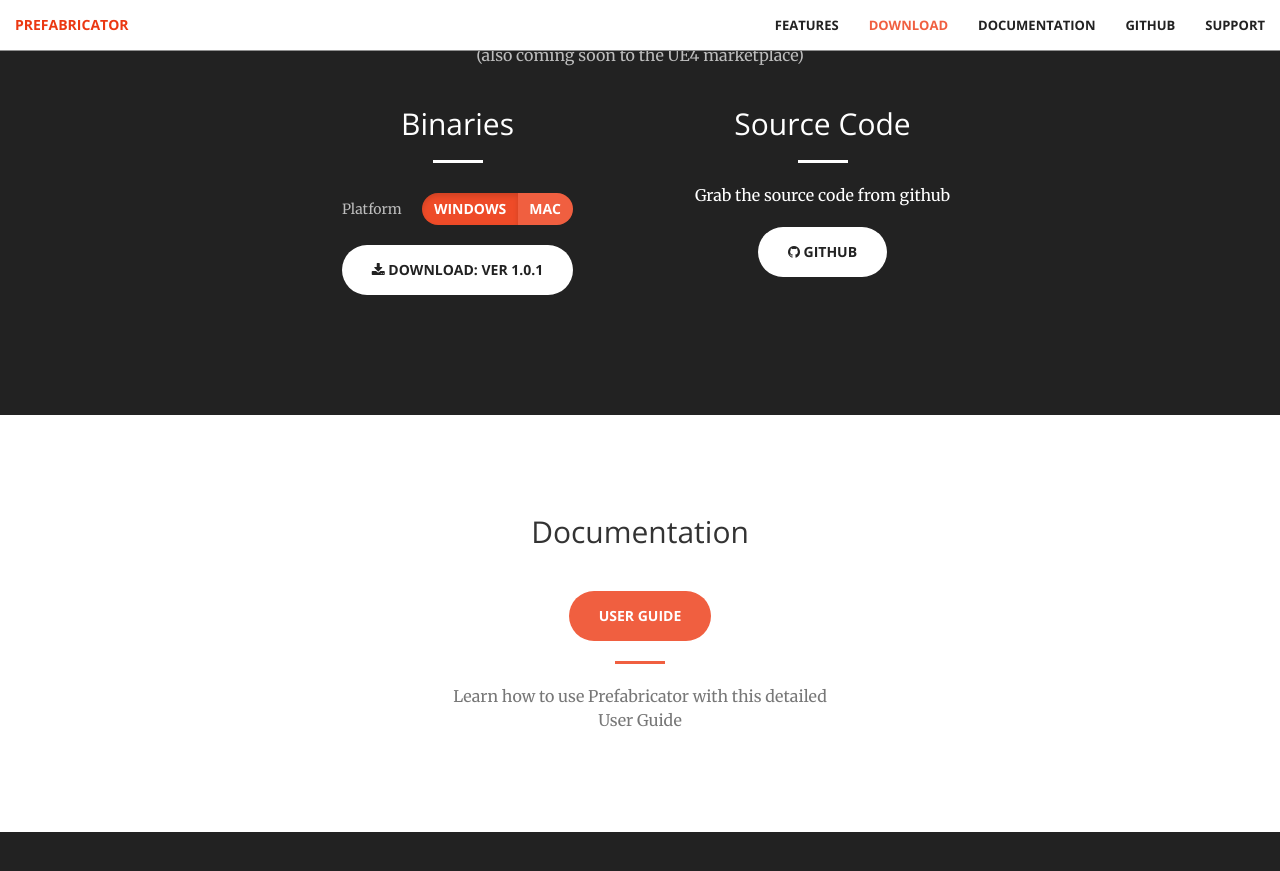
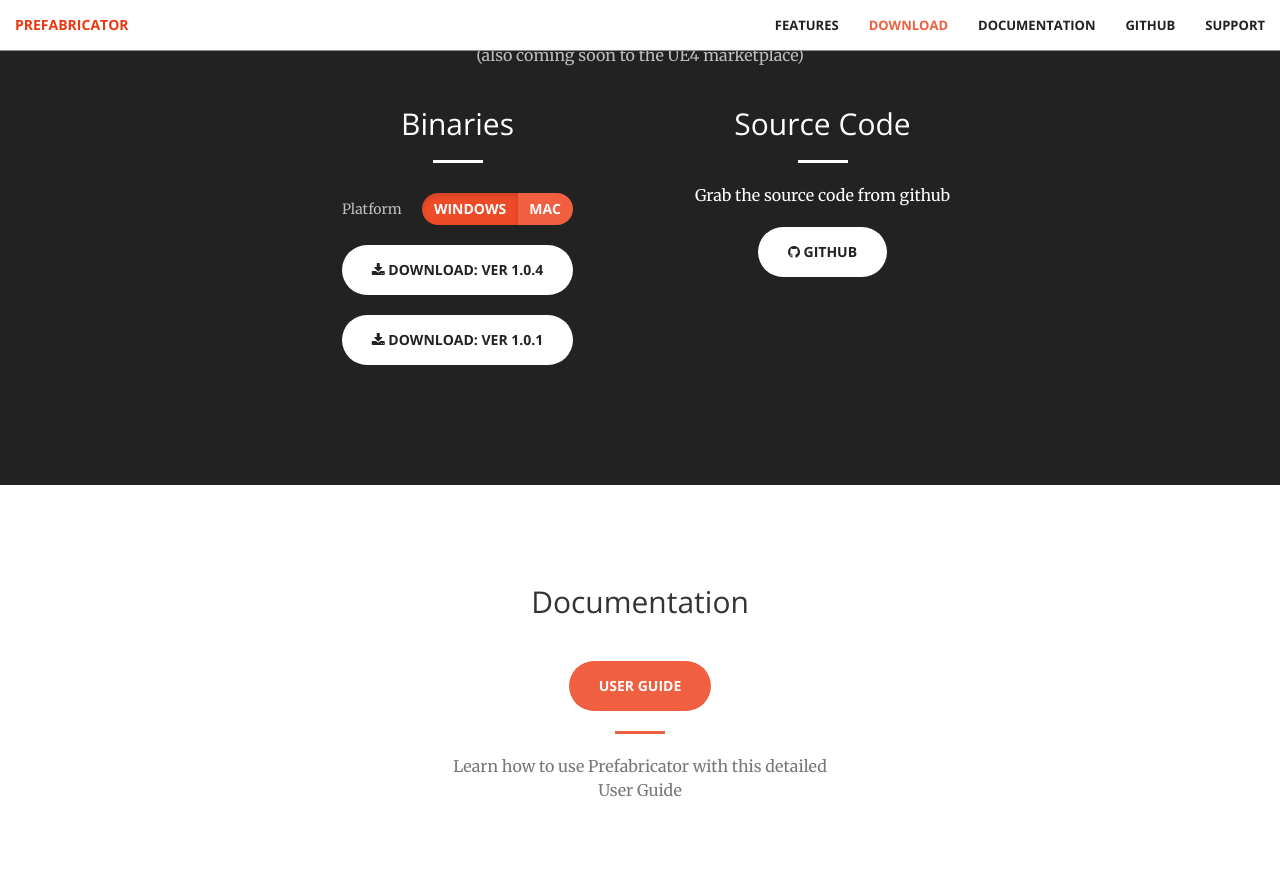
Before and after one commit to coderespawn/prefabricator-website, a Jekyll site: the page built from index.html, in a window 1280 px wide and 900 px high, scrolled down 2562 px. Shown: the top 871 px of the window. Built offline with Jekyll 4.4.1, drawn with Linux system fonts in a browser that asks for light colours.

Commit message:
Added 1.0.4 version

```diff
--- a/_config.yml
+++ b/_config.yml
@@ -11,8 +11,8 @@ discord_server: https://discord.gg/q3suTpE
 forum_url: https://forums.unrealengine.com/community/work-in-progress/1567571-prefabricator-open-source-prefab-plugin
 
 # Downloads
-build_version_slot1: 1.0.1
-build_version_slot2:
+build_version_slot1: 1.0.4
+build_version_slot2: 1.0.1
 build_version_slot3:
 
 # Build settings
```
